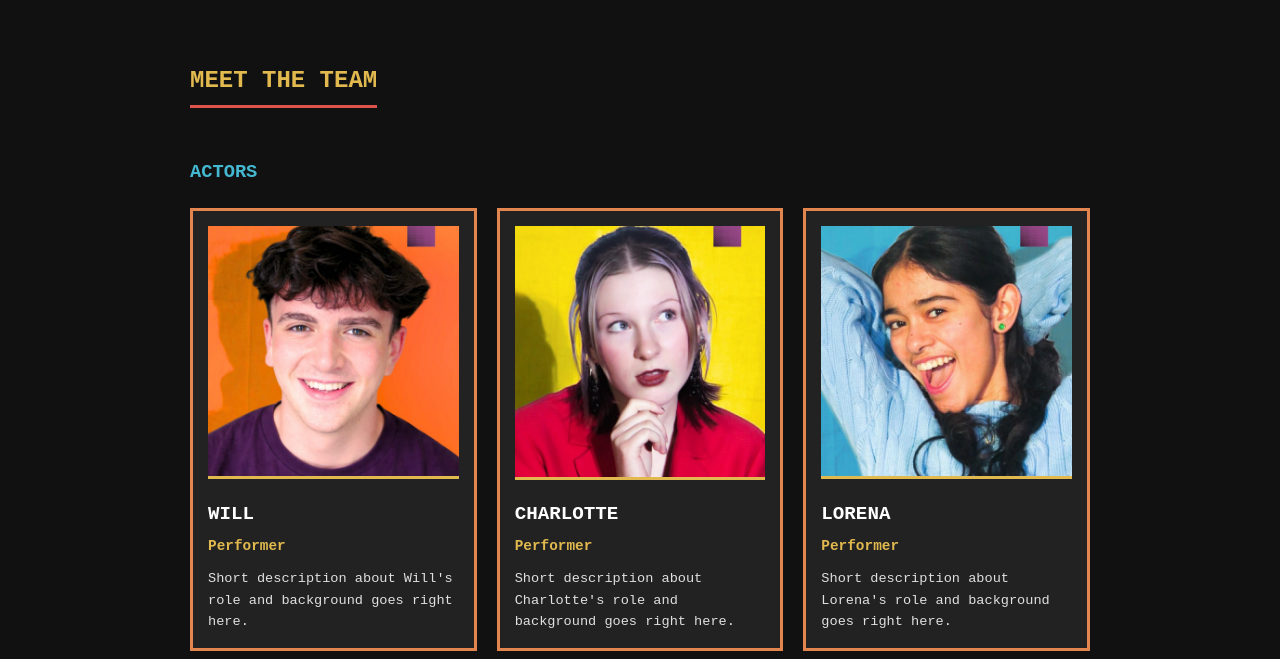
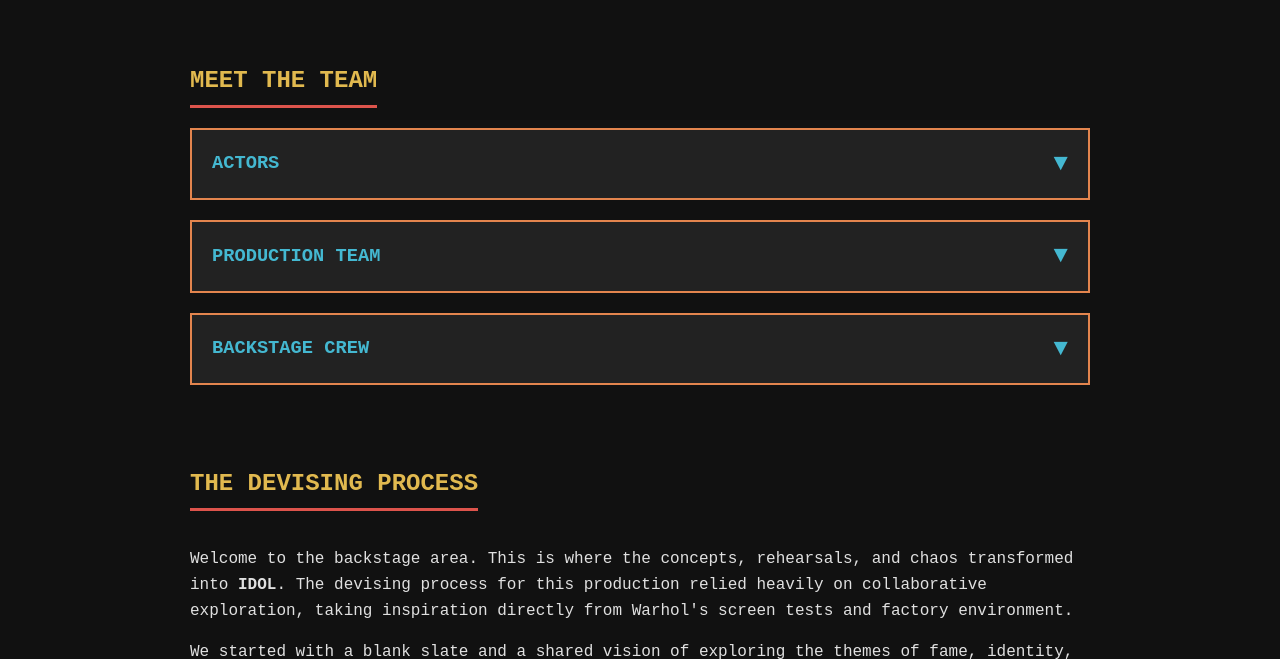
Before and after one commit to TwelfthBam/idol, a plain HTML site: page making-of.html in a window 1280 px wide. Shown: the part 402-1061 px from the top of the page. Drawn offline with Linux system fonts and the light colour scheme.

Commit message:
feat: implement collapsible team sections with interactive details

```diff
--- a/making-of.html
+++ b/making-of.html
@@ -196,6 +196,56 @@
             transform: scale(1.05);
             background-color: var(--pop-mustard);
         }
+
+        .team-section {
+            cursor: pointer;
+            margin-bottom: 20px;
+            border: 2px solid var(--pop-orange);
+            background-color: #1a1a1a;
+            transition: border-color 0.3s;
+            scroll-margin-top: 40px;
+        }
+
+        .team-section:hover {
+            border-color: var(--pop-cyan);
+        }
+
+        .team-header {
+            display: flex;
+            justify-content: space-between;
+            align-items: center;
+            padding: 15px 20px;
+            background-color: #222;
+        }
+
+        .team-header h3 {
+            margin: 0 !important;
+        }
+
+        .arrow {
+            color: var(--pop-cyan);
+            font-size: 1.5rem;
+            transition: transform 0.3s;
+        }
+
+        .team-details {
+            max-height: 0;
+            overflow: hidden;
+            transition: all 0.4s cubic-bezier(0.4, 0, 0.2, 1);
+            opacity: 0;
+            padding: 0 20px;
+        }
+
+        /* Active State */
+        .team-section.active .team-details {
+            max-height: 5000px;
+            opacity: 1;
+            padding-bottom: 20px;
+        }
+
+        .team-section.active .arrow {
+            transform: rotate(180deg);
+        }
     </style>
 </head>
 
@@ -215,7 +265,12 @@
         <section id="meet-the-team">
             <h2>Meet The Team</h2>
 
+            <div class="team-section" onclick="toggleTeam(this)">
+                <div class="team-header">
                     <h3>Actors</h3>
+                    <span class="arrow">▼</span>
+                </div>
+                <div class="team-details">
                     <div class="team-grid">
                         <div class="team-card">
                             <img src="Assets/Cast & Crew/Will.jpg" alt="Will" class="team-photo">
@@ -227,13 +282,15 @@
                             <img src="Assets/Cast & Crew/CharlotteS.jpg" alt="Charlotte" class="team-photo">
                             <p class="team-name">Charlotte</p>
                             <p class="team-role">Performer</p>
-                    <p class="team-desc">Short description about Charlotte's role and background goes right here.</p>
+                            <p class="team-desc">Short description about Charlotte's role and background goes right
+                                here.</p>
                         </div>
                         <div class="team-card">
                             <img src="Assets/Cast & Crew/Lorena.jpg" alt="Lorena" class="team-photo">
                             <p class="team-name">Lorena</p>
                             <p class="team-role">Performer</p>
-                    <p class="team-desc">Short description about Lorena's role and background goes right here.</p>
+                            <p class="team-desc">Short description about Lorena's role and background goes right here.
+                            </p>
                         </div>
                         <div class="team-card">
                             <img src="Assets/Cast & Crew/BenA.jpg" alt="Ben" class="team-photo">
@@ -242,8 +299,15 @@
                             <p class="team-desc">Short description about Ben's role and background goes right here.</p>
                         </div>
                     </div>
+                </div>
+            </div>
 
+            <div class="team-section" onclick="toggleTeam(this)">
+                <div class="team-header">
                     <h3>Production Team</h3>
+                    <span class="arrow">▼</span>
+                </div>
+                <div class="team-details">
                     <div class="team-grid">
                         <div class="team-card">
                             <img src="Assets/Cast & Crew/Jimmy.jpg" alt="Jimmy" class="team-photo">
@@ -270,8 +334,15 @@
                             <p class="team-desc">Short description about their role and vision.</p>
                         </div>
                     </div>
+                </div>
+            </div>
 
+            <div class="team-section" onclick="toggleTeam(this)">
+                <div class="team-header">
                     <h3>Backstage Crew</h3>
+                    <span class="arrow">▼</span>
+                </div>
+                <div class="team-details">
                     <div class="team-grid">
                         <div class="team-card">
                             <img src="Assets/Cast & Crew/BenB.jpg" alt="Ben" class="team-photo">
@@ -334,14 +405,19 @@
                             <p class="team-desc">Short description about their backstage role.</p>
                         </div>
                     </div>
+                </div>
+            </div>
         </section>
 
         <section id="devising">
             <h2>The Devising Process</h2>
             <p>Welcome to the backstage area. This is where the concepts, rehearsals, and chaos transformed into
                 <strong>IDOL</strong>. The devising process for this production relied heavily on collaborative
-                exploration, taking inspiration directly from Warhol's screen tests and factory environment.</p>
-            <p>We started with a blank slate and a shared vision of exploring the themes of fame, identity, and mass production. The process involved extensive workshops where the cast and crew explored Warhol's techniques and philosophies.</p>
+                exploration, taking inspiration directly from Warhol's screen tests and factory environment.
+            </p>
+            <p>We started with a blank slate and a shared vision of exploring the themes of fame, identity, and mass
+                production. The process involved extensive workshops where the cast and crew explored Warhol's
+                techniques and philosophies.</p>
 
             <img src="" alt="Devising Notes" class="gallery-img" style="aspect-ratio: 16/9; margin-top: 15px;">
         </section>
@@ -369,6 +445,29 @@
         <a href="index.html" class="btn-back">← BACK TO PROGRAMME</a>
     </div>
 
+    <script>
+        function toggleTeam(element) {
+            const isAlreadyOpen = element.classList.contains('active');
+
+            // Close all sections first
+            document.querySelectorAll('.team-section').forEach(item => {
+                item.classList.remove('active');
+            });
+
+            if (!isAlreadyOpen) {
+                element.classList.add('active');
+
+                // Wait exactly 400ms for the CSS expanding animation to fully finish
+                setTimeout(() => {
+                    element.scrollIntoView({
+                        behavior: 'smooth',
+                        block: 'start'
+                    });
+                }, 400);
+            }
+        }
+    </script>
+    </script>
 </body>
 
 </html>
```
Lines whose indentation alone changed are shown as unchanged.
